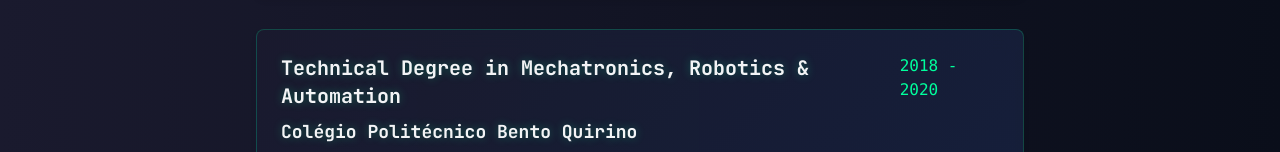
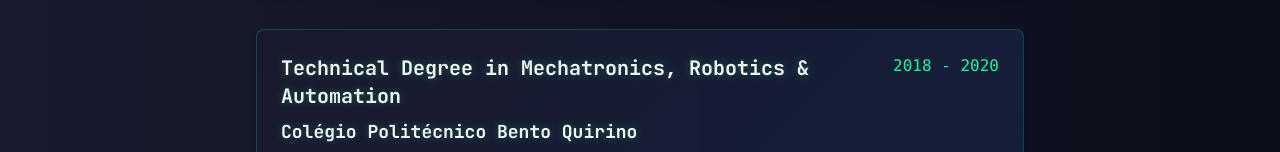
Before and after one commit to LeonardoPaublo/professional-portfolio, a plain HTML site: page index.html in a window 1280 px wide. Shown: the part 3131-3283 px from the top of the page. Drawn offline with nearby package versions, Linux system fonts and the light colour scheme.

Commit message:
fixing 2018 - 2020 line break

```diff
--- a/index.html
+++ b/index.html
@@ -421,7 +421,7 @@
                 <div class="p-6 cyber-card rounded-lg shadow-md neon-border">
                     <div class="flex justify-between items-start mb-2">
                         <h3 class="text-xl font-bold">Technical Degree in Mechatronics, Robotics & Automation</h3>
-                        <span class="text-[var(--primary-neon)] font-mono">2018 - 2020</span>
+                        <span class="text-[var(--primary-neon)] font-mono whitespace-nowrap">2018 - 2020</span>
                     </div>
                     <h4 class="text-lg font-semibold mb-2">Colégio Politécnico Bento Quirino</h4>
                     <p>Specialized in industrial automation, robotics, and embedded systems, providing a foundation for
```
